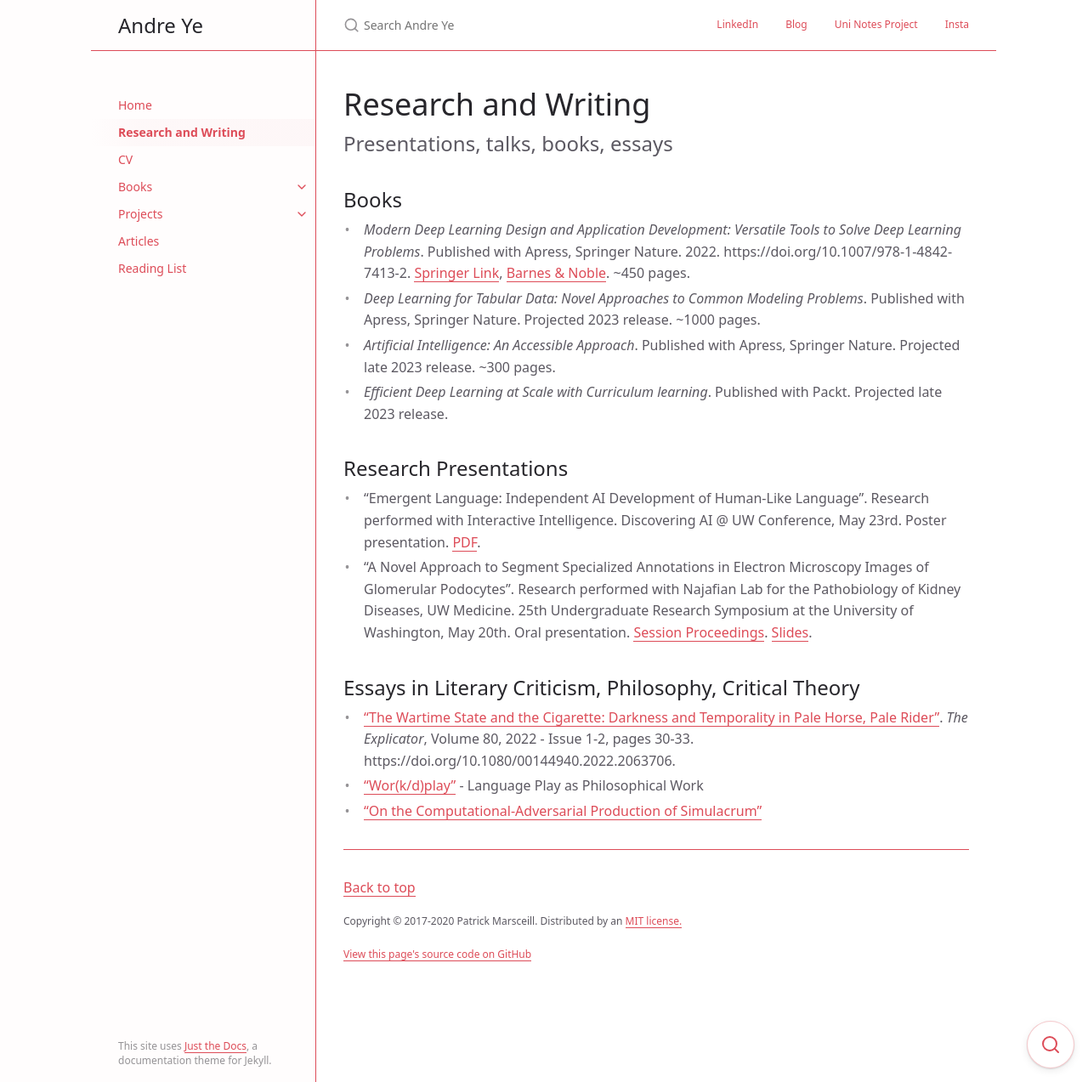
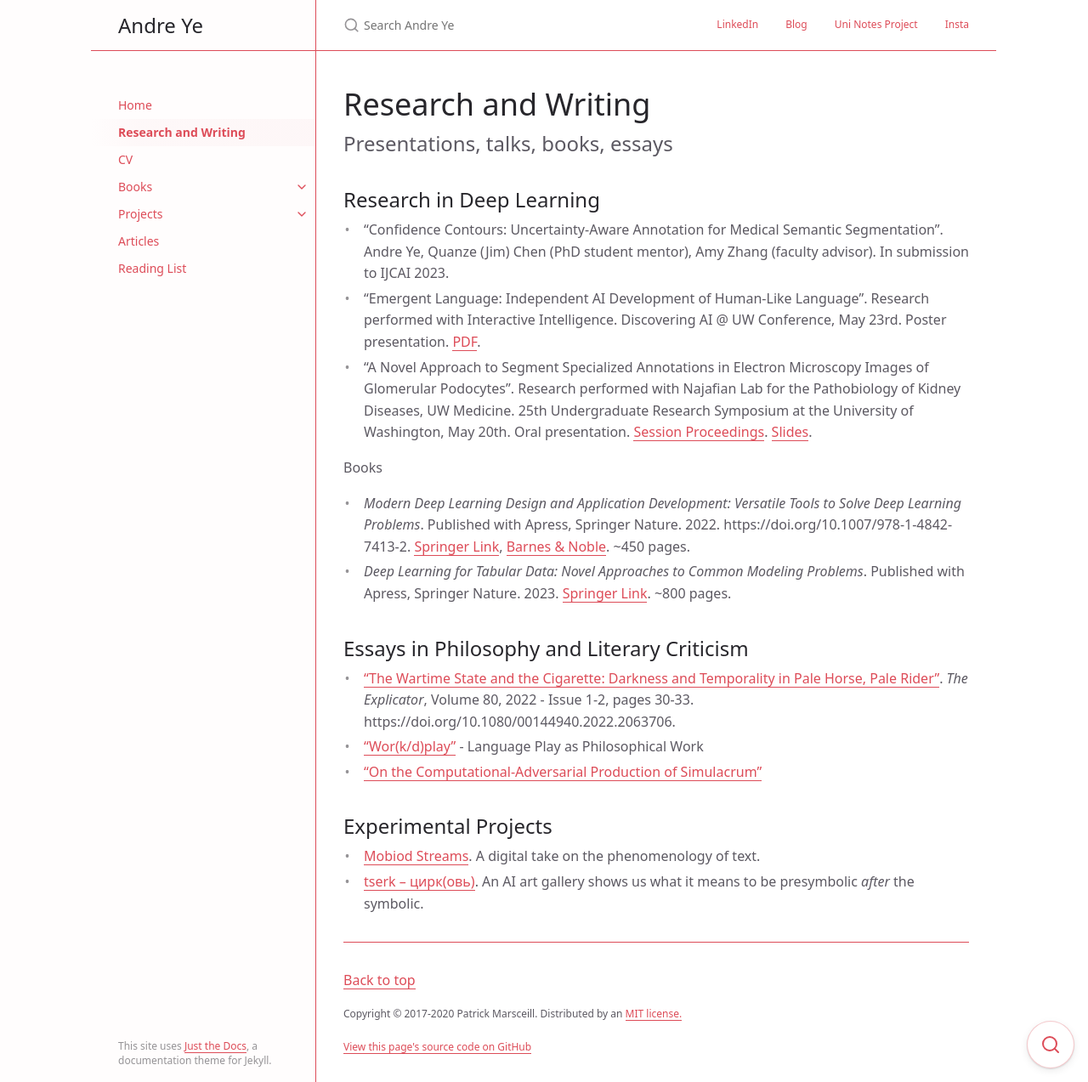
Before and after one commit to andre-ye/andre-ye.github.io-retired, a Jekyll site: the page built from docs/research-writing.md, in a window 1280 px wide and 1273 px high. Shown: the whole window at 85% size. Built offline with Jekyll 4.4.1, drawn with Linux system fonts in a browser that asks for light colours; nearby versions of some CDN libraries.

Commit message:
Update research-writing.md

```diff
--- a/docs/research-writing.md
+++ b/docs/research-writing.md
@@ -10,19 +10,28 @@ permalink: /docs/research-writing
 
 Presentations, talks, books, essays
 {: .fs-6 .fw-300 }
+<!--
+## Books on Deep Learning
+- *Modern Deep Learning Design and Application Development: Versatile Tools to Solve Deep Learning Problems*. Published with Apress, Springer Nature. 2022. https://doi.org/10.1007/978-1-4842-7413-2. [Springer Link](https://link.springer.com/book/10.1007/978-1-4842-7413-2){:target="_blank"}, [Barnes & Noble](https://www.barnesandnoble.com/w/modern-deep-learning-design-and-application-development-andre-ye/1139992754). ~450 pages.
+- *Deep Learning for Tabular Data: Novel Approaches to Common Modeling Problems*. Published with Apress, Springer Nature. Projected 2023 release. ~1000 pages. -->
+<!-- - *Artificial Intelligence: An Accessible Approach*. Published with Apress, Springer Nature. Projected late 2023 release. ~300 pages.
+- *Efficient Deep Learning at Scale with Curriculum learning*. Published with Packt. Projected late 2023 release. -->
 
-## Books
-- *Modern Deep Learning Design and Application Development: Versatile Tools to Solve Deep Learning Problems*. Published with Apress, Springer Nature. 2022. https://doi.org/10.1007/978-1-4842-7413-2. [Springer Link](https://link.springer.com/book/10.1007/978-1-4842-7413-2){:target="_blank"}, [Barnes & Noble](https://www.barnesandnoble.com/w/modern-deep-learning-design-and-application-development-andre-ye/1139992754). ~450 pages.
-- *Deep Learning for Tabular Data: Novel Approaches to Common Modeling Problems*. Published with Apress, Springer Nature. Projected 2023 release. ~1000 pages.
-- *Artificial Intelligence: An Accessible Approach*. Published with Apress, Springer Nature. Projected late 2023 release. ~300 pages.
-- *Efficient Deep Learning at Scale with Curriculum learning*. Published with Packt. Projected late 2023 release.
-
-## Research Presentations
+## Research in Deep Learning
+- "Confidence Contours: Uncertainty-Aware Annotation for Medical Semantic Segmentation". Andre Ye, Quanze (Jim) Chen (PhD student mentor), Amy Zhang (faculty advisor). In submission to IJCAI 2023.
 - "Emergent Language: Independent AI Development of Human-Like Language". Research performed with Interactive Intelligence. Discovering AI @ UW Conference, May 23rd. Poster presentation. [PDF](){:target="_blank"}.
 - "A Novel Approach to Segment Specialized Annotations in Electron Microscopy Images of Glomerular Podocytes". Research performed with Najafian Lab for the Pathobiology of Kidney Diseases, UW Medicine. 25th Undergraduate Research Symposium at the University of Washington, May 20th. Oral presentation. [Session Proceedings](https://expo.uw.edu/expo/apply/635/proceedings/offering_session/1374){:target="_blank"}. [Slides](https://andre-ye.github.io/files/najafian/URP%20Presentation.pdf){:target="_blank"}.
 
-## Essays in Literary Criticism, Philosophy, Critical Theory
+Books
+- *Modern Deep Learning Design and Application Development: Versatile Tools to Solve Deep Learning Problems*. Published with Apress, Springer Nature. 2022. https://doi.org/10.1007/978-1-4842-7413-2. [Springer Link](https://link.springer.com/book/10.1007/978-1-4842-7413-2){:target="_blank"}, [Barnes & Noble](https://www.barnesandnoble.com/w/modern-deep-learning-design-and-application-development-andre-ye/1139992754). ~450 pages.
+- *Deep Learning for Tabular Data: Novel Approaches to Common Modeling Problems*. Published with Apress, Springer Nature. 2023. [Springer Link](https://link.springer.com/book/10.1007/978-1-4842-8692-0){:target="_blank"}. ~800 pages.
+
+## Essays in Philosophy and Literary Criticism
 - ["The Wartime State and the Cigarette: Darkness and Temporality in Pale Horse, Pale Rider"](https://www.tandfonline.com/doi/full/10.1080/00144940.2022.2063706){:target="_blank"}. *The Explicator*, Volume 80, 2022 - Issue 1-2, pages 30-33. https://doi.org/10.1080/00144940.2022.2063706.
 - ["Wor(k/d)play"](https://andre-ye.github.io/files/writings/Wor(k_d)play%20(3).pdf){:target="_blank"} - Language Play as Philosophical Work
 - ["On the Computational-Adversarial Production of Simulacrum"](https://andre-ye.github.io/files/writings/On_the_Computational_Adversarial_Production_of_Simulacrum_Name.pdf){:target="_blank"}
 <!-- - ["Collective Individualism in Black Conservatism"](https://andre-ye.github.io/ts/docs/portfolio/files/sociology/Draft%204%20-%20Final.pdf){:target="_blank"} -->
+
+## Experimental Projects
+- [Mobiod Streams](https://andre-ye.github.io/mobiod-streams/){:target="_blank"}. A digital take on the phenomenology of text.
+- [tserk – цирк(овь)](https://andre-ye.github.io/tserk/){:target="_blank"}. An AI art gallery shows us what it means to be presymbolic *after* the symbolic.
```
